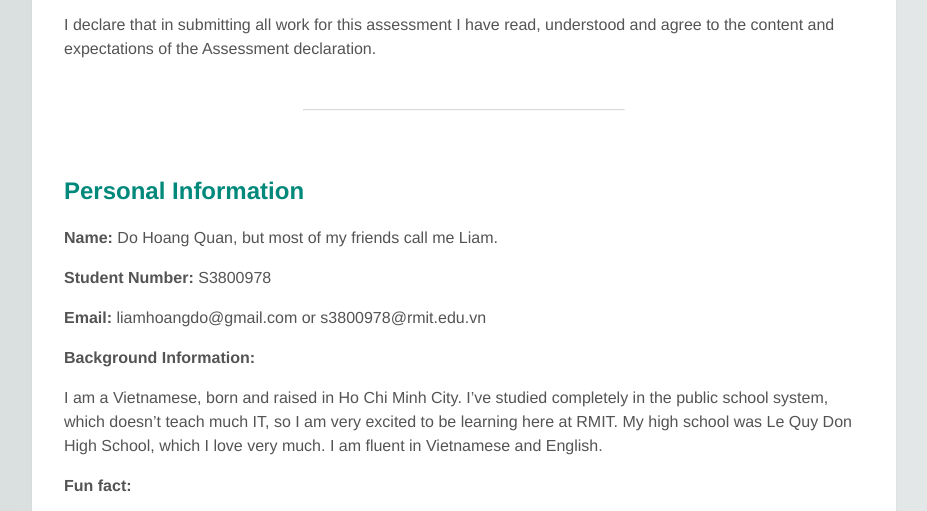
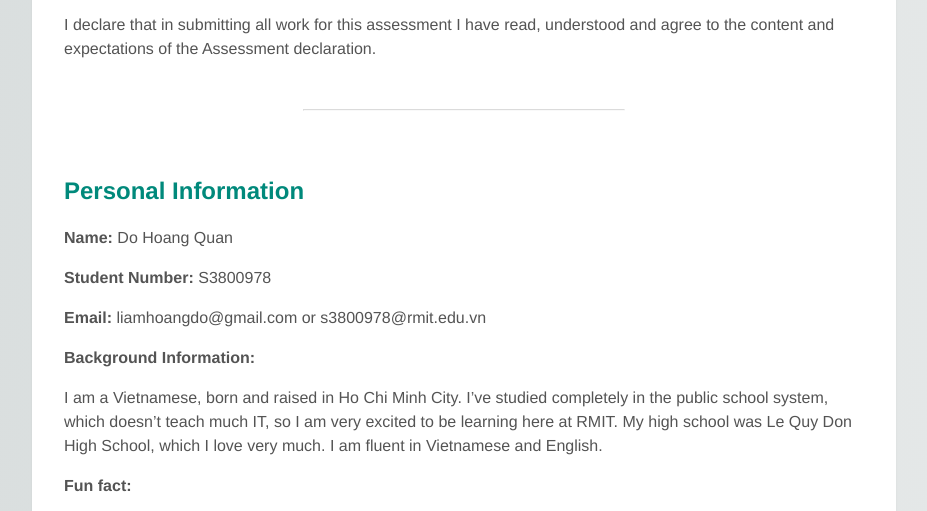
Before and after one commit to alohaquando/intro_to_it_asgmt2, a plain HTML site: page index.html in a window 1280 px wide. Shown: the part 249-760 px from the top of the page, without its empty margins (176-1103 px from the left). Drawn offline with Linux system fonts and the light colour scheme.

Commit message:
GM3. Removed nickname

```diff
--- a/index.html
+++ b/index.html
@@ -31,7 +31,7 @@
 <br>
 
 <h2>Personal Information</h2>
-<p><strong>Name:</strong> Do Hoang Quan, but most of my friends call me Liam.</p>
+<p><strong>Name:</strong> Do Hoang Quan</p>
 <p><strong>Student Number:</strong> S3800978</p>
 <p><strong>Email:</strong> liamhoangdo@gmail.com or s3800978@rmit.edu.vn</p>
 
```
